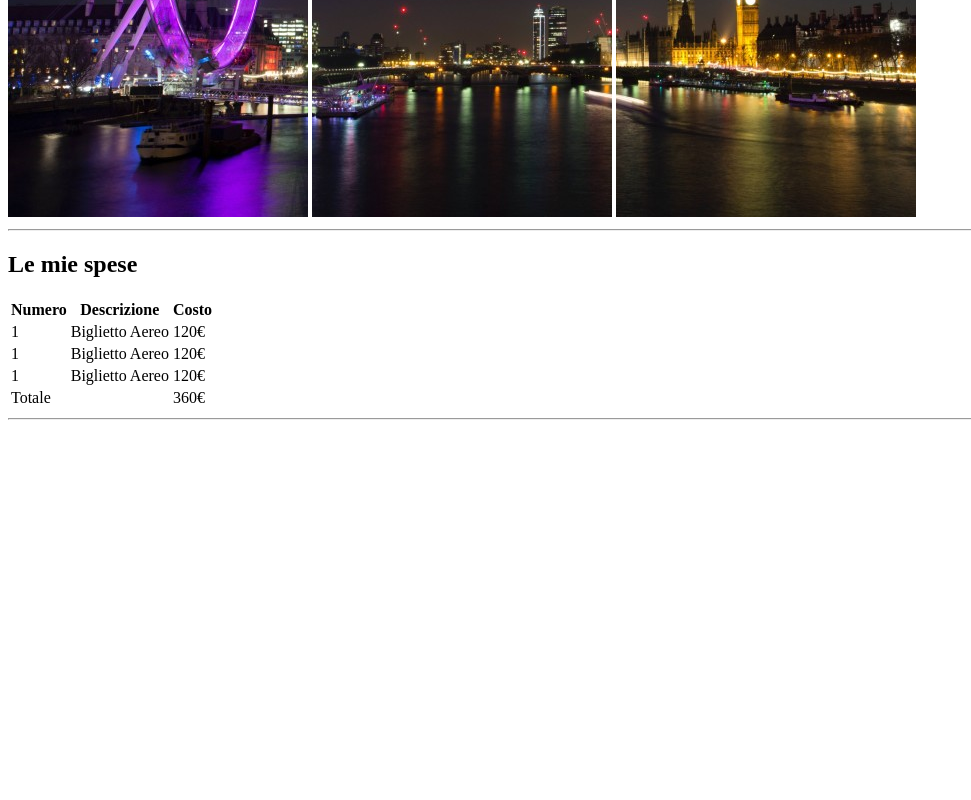
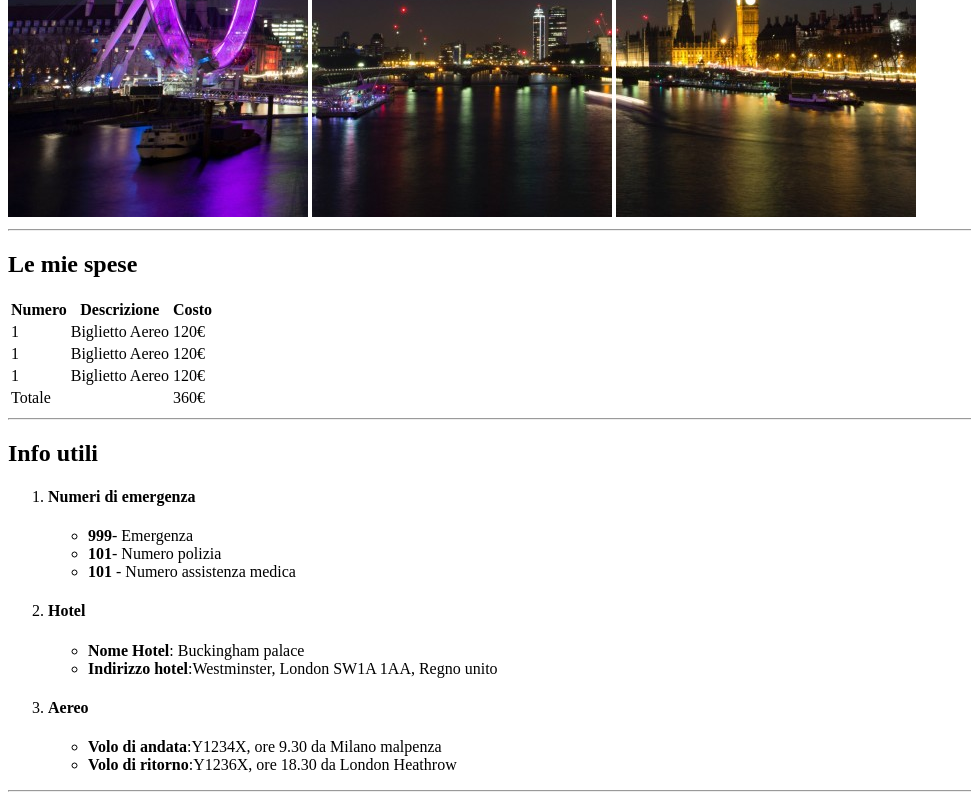
Before and after one commit to vincenzobozzanca/html-london-trip, a plain HTML site: page index.html in a window 1280 px wide. Shown: the part 463-1263 px from the top of the page, without its empty margins (0-971 px from the left). Before the commit the page ends 891 px from the top, so only its background shows below. Drawn offline with Linux system fonts and the light colour scheme.

Commit message:
ho aggiunto la sezione info utili

```diff
--- a/index.html
+++ b/index.html
@@ -59,7 +59,35 @@
 
 		<!--info utili-->
 		<div>
+			<h2>Info utili</h2>
+			<ol>
+				<li>
+				  <h4>Numeri di emergenza</h4>
+					<ul>
+						<li><strong>999</strong>- Emergenza</li>
+						<li><strong>101</strong>- Numero polizia</li>
+						<li><strong>101</strong> - Numero assistenza medica</li>
 
+					</ul>
+
+				</li>
+				<li>
+					<h4>Hotel</h4>
+					<ul>
+						<li><strong>Nome Hotel</strong>: Buckingham palace</li>
+						<li><strong>Indirizzo hotel</strong>:Westminster, London SW1A 1AA, Regno unito</li>
+					</ul>
+				</li>
+				<li>
+					<h4>Aereo</h4>
+					<ul>
+
+						<li><strong>Volo di andata</strong>:Y1234X, ore 9.30 da Milano malpenza</li>
+						<li><strong>Volo di ritorno</strong>:Y1236X, ore 18.30 da London Heathrow</li>
+					</ul>
+				</li>
+			</ol>
+			<hr>
 		</div>
 		<!--/info utili-->
 
```
Also changed, not shown: 1 other file.
